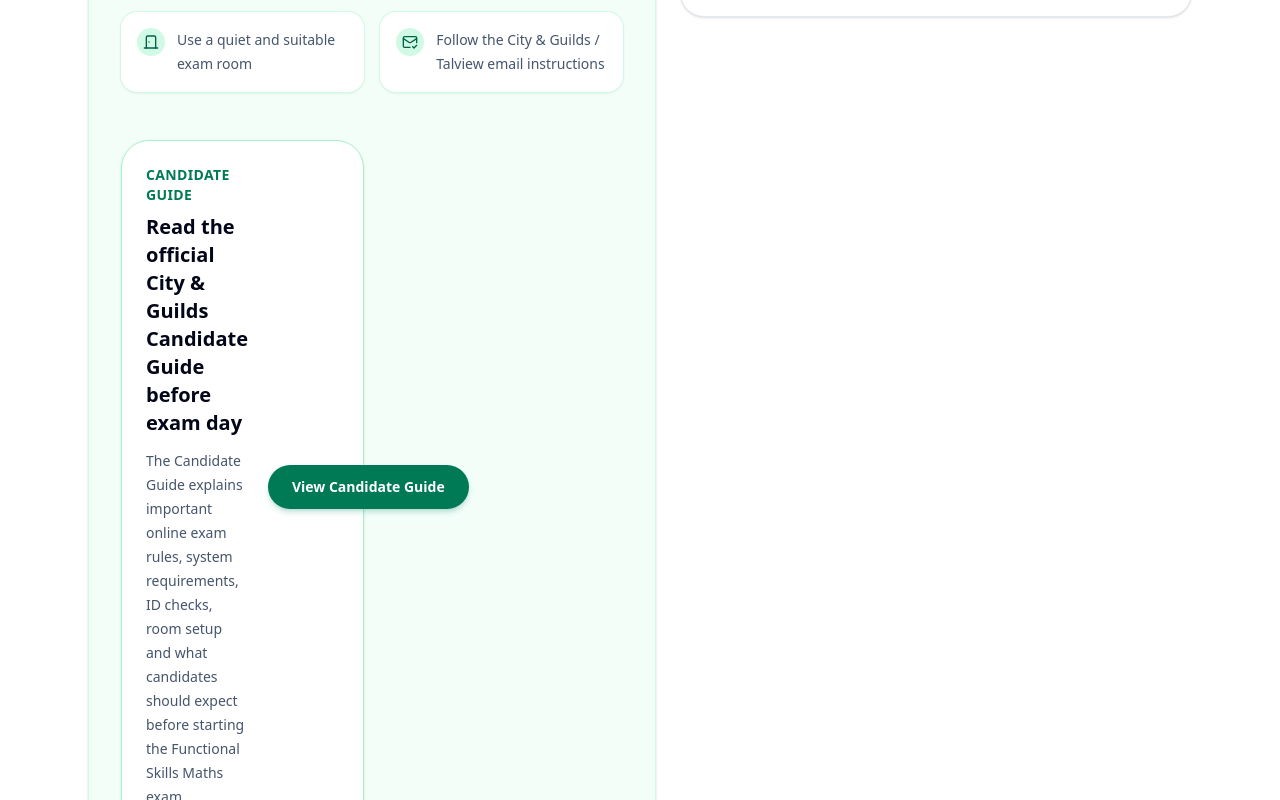
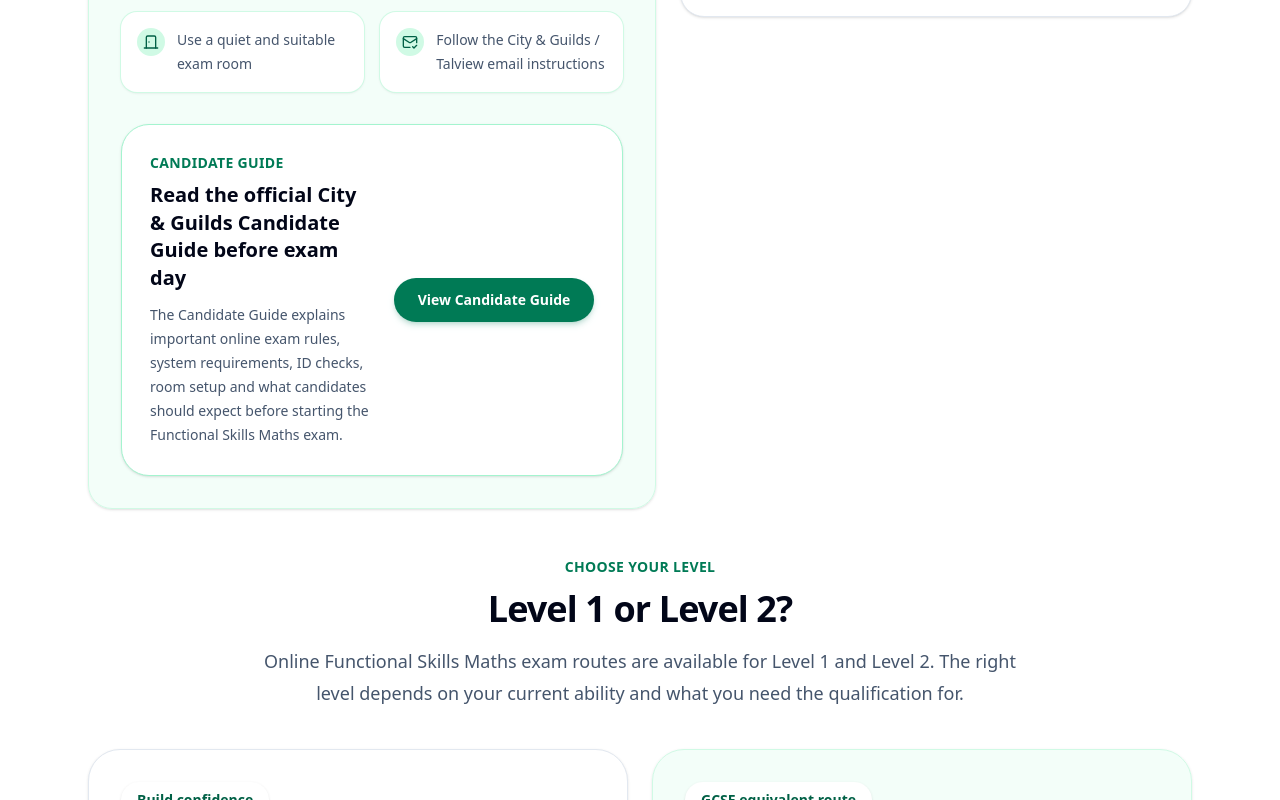
Before and after one commit to edujlulo/online-maths-exam, a Next.js app: page /online-functional-skills-maths-exam in a window 1280 px wide. Shown: the part 2000-2800 px from the top of the page. Built offline with nearby package versions, Linux system fonts and the light colour scheme.

Commit message:
Improve header dropdown and exam guide layout

```diff
--- a/src/app/online-functional-skills-maths-exam/page.js
+++ b/src/app/online-functional-skills-maths-exam/page.js
@@ -346,23 +346,23 @@
         <item.icon className="h-4 w-4" aria-hidden="true" />
       </span>
 
-                    <p className="text-sm leading-6 text-slate-600">
-                      {item.text}
-                    </p>
+      <p className="text-sm leading-6 text-slate-600">{item.text}</p>
     </div>
   ))}
-                <div className="mt-8 rounded-[1.75rem] border border-emerald-200 bg-white p-6 shadow-sm">
-  <div className="flex flex-col gap-5 sm:flex-row sm:items-center sm:justify-between">
-    <div className="max-w-2xl">
+</div>
+
+<div className="mt-8 rounded-[1.75rem] border border-emerald-200 bg-white p-6 shadow-sm md:p-7">
+  <div className="grid gap-6 lg:grid-cols-[1fr_auto] lg:items-center">
+    <div>
       <p className="text-sm font-semibold uppercase tracking-wide text-emerald-700">
         Candidate guide
       </p>
 
-      <h3 className="mt-2 text-xl font-bold text-slate-950">
+      <h3 className="mt-2 text-xl font-bold leading-snug text-slate-950">
         Read the official City & Guilds Candidate Guide before exam day
       </h3>
 
-      <p className="mt-3 text-sm leading-6 text-slate-600">
+      <p className="mt-3 max-w-2xl text-sm leading-6 text-slate-600">
         The Candidate Guide explains important online exam rules, system
         requirements, ID checks, room setup and what candidates should expect
         before starting the Functional Skills Maths exam.
@@ -373,13 +373,13 @@
       href={candidateGuideUrl}
       target="_blank"
       rel="noopener noreferrer"
-      className="inline-flex shrink-0 rounded-full bg-emerald-700 px-6 py-3 text-center text-sm font-semibold text-white shadow-md shadow-emerald-700/20 transition hover:-translate-y-0.5 hover:bg-emerald-800"
+      className="inline-flex w-full justify-center rounded-full bg-emerald-700 px-6 py-3 text-center text-sm font-semibold text-white shadow-md shadow-emerald-700/20 transition hover:-translate-y-0.5 hover:bg-emerald-800 sm:w-auto"
     >
       View Candidate Guide
     </a>
   </div>
 </div>
-              </div>
+
             </div>
 
             <div className="rounded-3xl border border-slate-200 bg-white p-8 shadow-sm">
```
Lines whose indentation alone changed are shown as unchanged.
